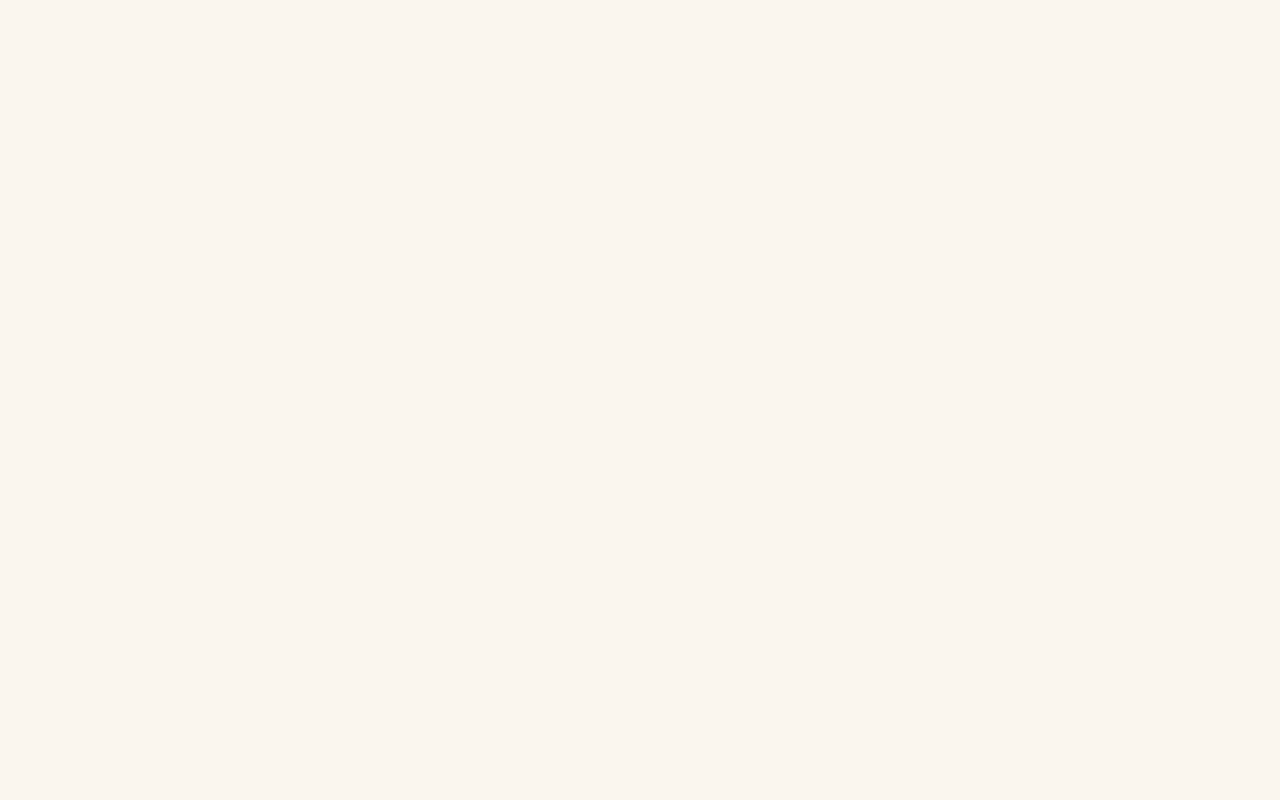
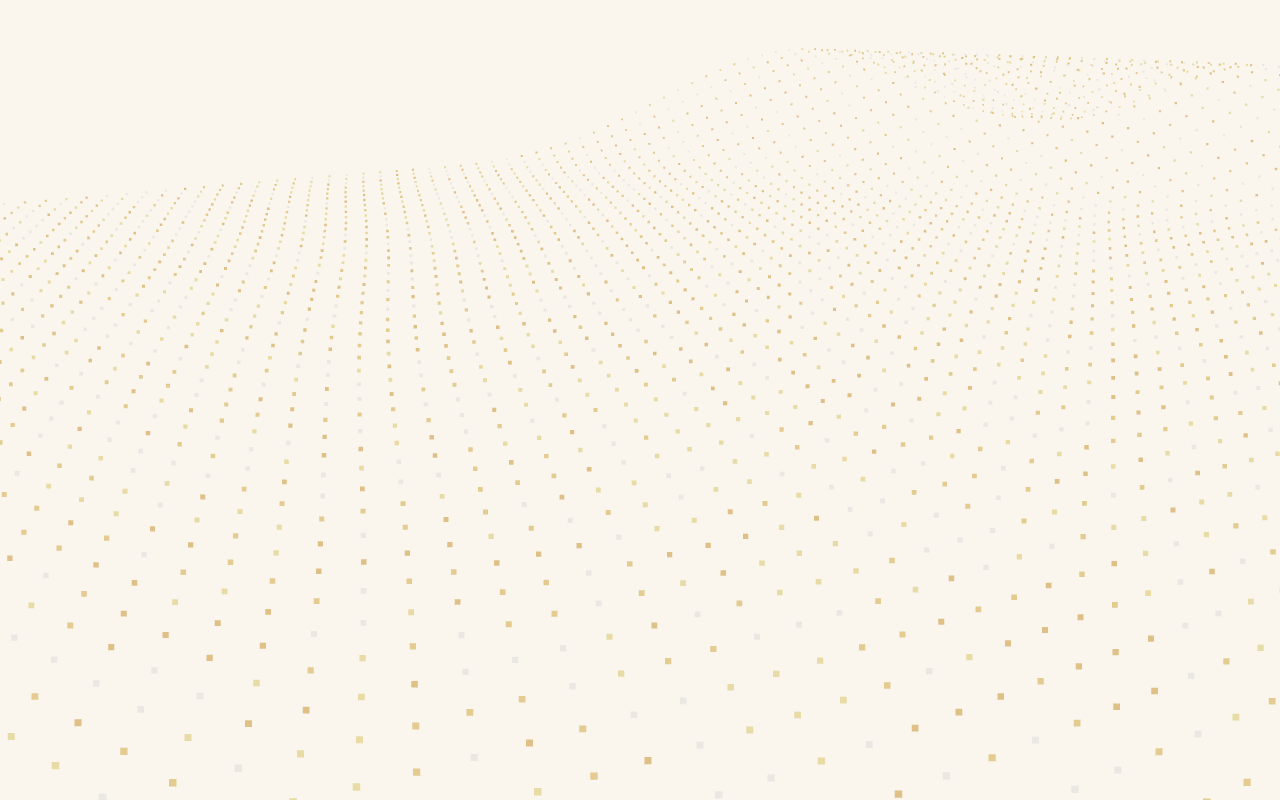
Before and after one commit to chunghei0116/portfolio-website, a Next.js app: page / in a window 1280 px wide. Built offline with nearby package versions, Linux system fonts and the light colour scheme.

Commit message:
fix: make html/body transparent and move background color to fixed canvas to prevent particles from being hidden behind opaque layout

```diff
--- a/src/app/globals.css
+++ b/src/app/globals.css
@@ -31,7 +31,7 @@
   html {
     max-width: 100vw;
     overflow-x: hidden;
-    background-color: var(--background);
+    background-color: transparent;
   }
   body {
     max-width: 100vw;
--- a/src/app/layout.tsx
+++ b/src/app/layout.tsx
@@ -28,7 +28,7 @@ export default function RootLayout({
 }>) {
   return (
     <html lang="en" className={`${interTight.variable} ${cormorant.variable} h-full antialiased scroll-smooth`}>
-      <body className="min-h-full font-sans antialiased text-foreground selection:bg-accent-gold selection:text-background bg-background">
+      <body className="min-h-full font-sans antialiased text-foreground selection:bg-accent-gold selection:text-background bg-transparent">
         {/* Persistent 3D Background Scene */}
         <Scene />
 
--- a/src/components/canvas/Scene.tsx
+++ b/src/components/canvas/Scene.tsx
@@ -26,7 +26,7 @@ const Scene = () => {
   if (contextLost) return null;
 
   return (
-    <div className="fixed inset-0 -z-10 w-screen h-screen pointer-events-none bg-transparent select-none overflow-hidden">
+    <div className="fixed inset-0 -z-10 w-screen h-screen pointer-events-none bg-background select-none overflow-hidden">
       <Canvas
         camera={{ position: [0, 0, 6], fov: 60 }}
         dpr={[1, 2]}
```
